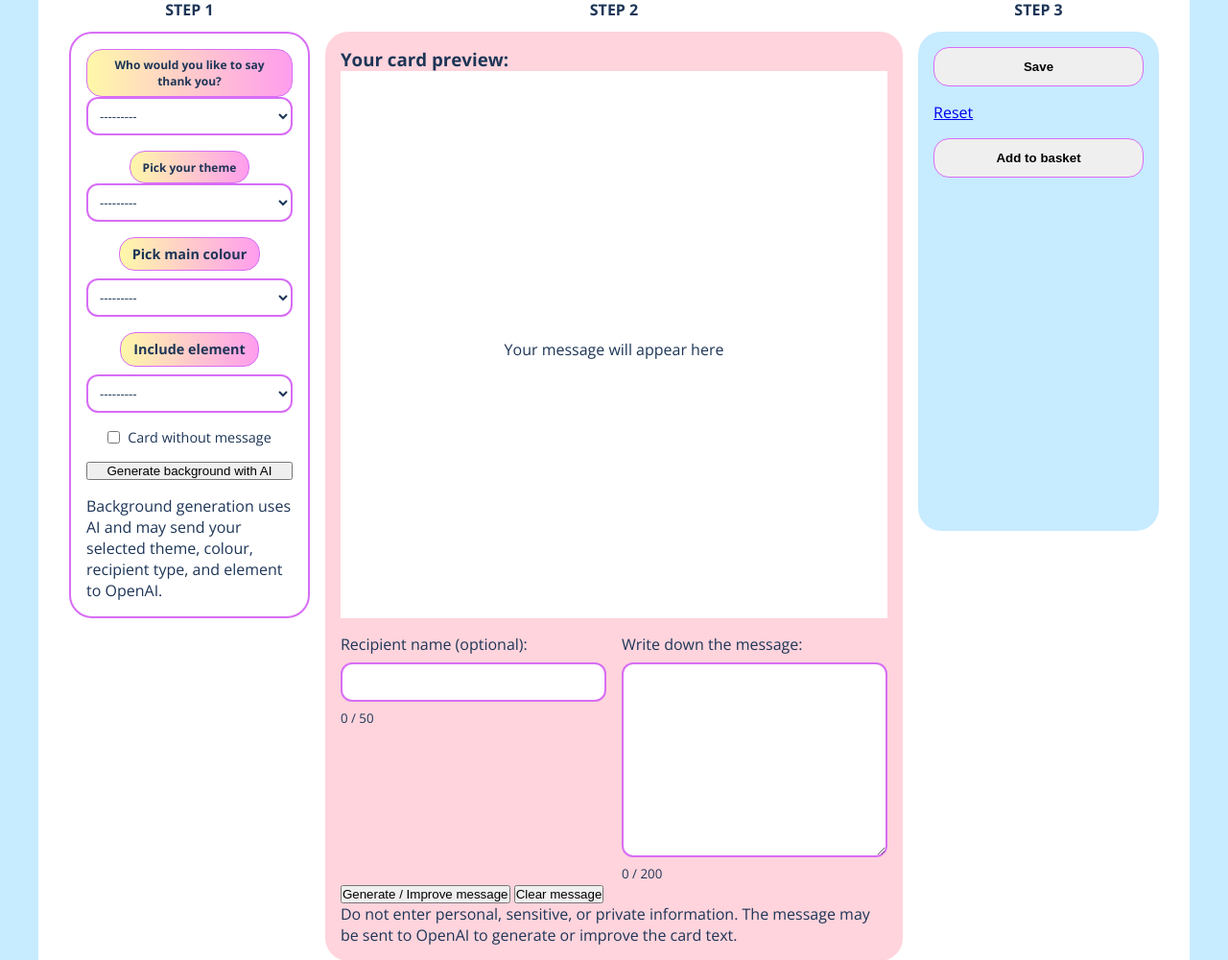
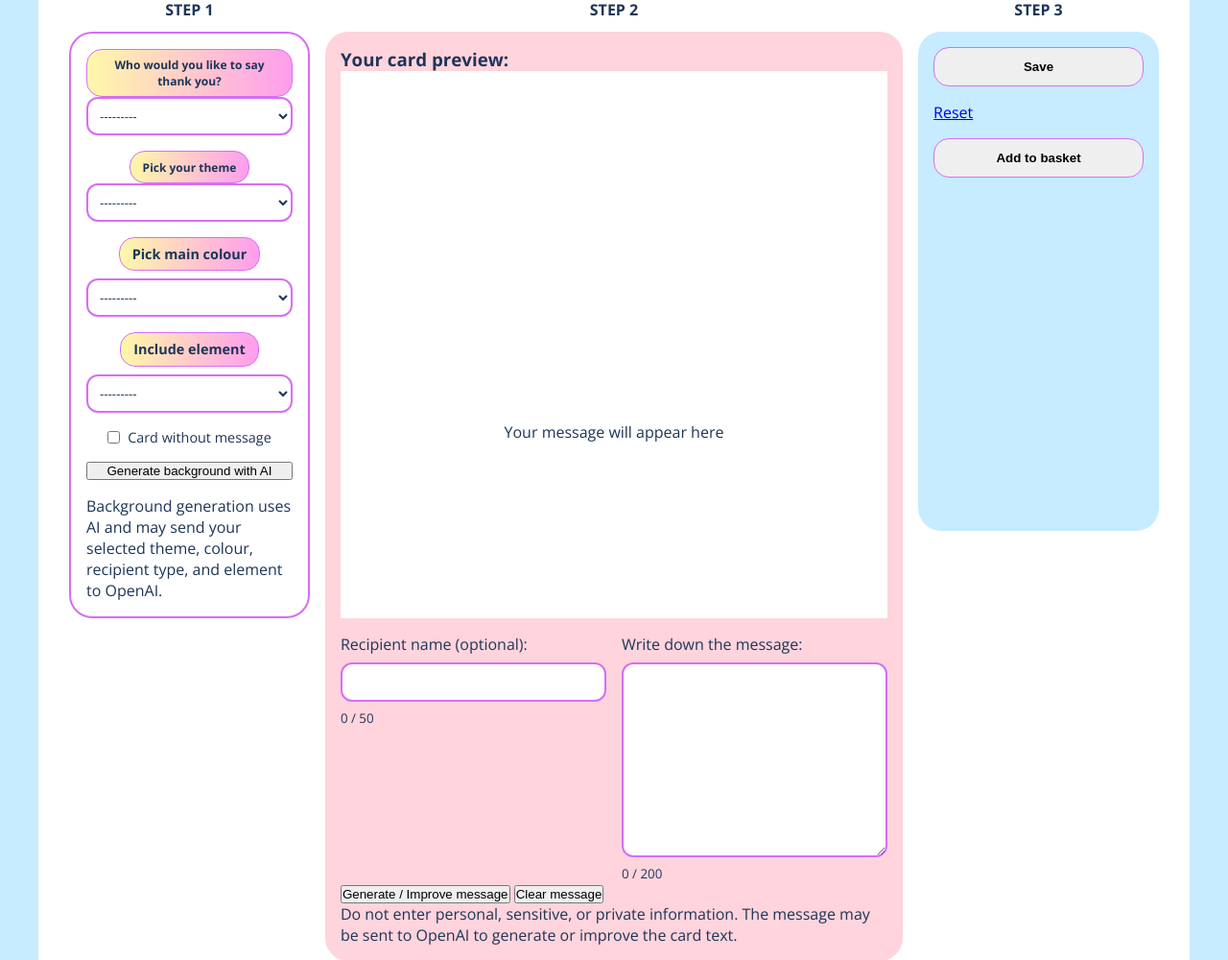
Before and after one commit to Kanareknie/thank_u_card, a Django app: page / in a window 1280 px wide. Shown: the part 174-1174 px from the top of the page at 96% size. Run offline with Django 4.2, Linux system fonts and the light colour scheme; a user stored in the database is signed in; data that the repository does not hold is empty; parts of the project's set-up code (start-up, migrations or seed data) failed here and were passed over; some libraries are stand-ins or nearby versions.

Commit message:
Update the generation background requirements to not cut title, also move the text aread down and make the container 80% wide

```diff
--- a/cards/openai_helpers.py
+++ b/cards/openai_helpers.py
@@ -66,6 +66,7 @@ def generate_card_background(card):
     - create a decorative frame or border design
     - include the exact title text "Thank You" near the top center, the title must be readable, correctly spelled, and not distorted
     - use only the words "Thank You"; do not add any other words or letters
+    - make sure the full title "Thank You" is completely visible and not cut off
     - leave a large empty central area below the title for the user's message
     - keep the main decorative elements around the edges and corners
     - the empty message area should be centered and cover about 50 to 60 percent of the card width
--- a/static/css/pages.css
+++ b/static/css/pages.css
@@ -154,6 +154,8 @@
   justify-content: center;
   text-align: center;
   pointer-events: none;
+  /* moving the content down */
+  transform: translateY(15%);
 }
 
 .preview-form {
@@ -203,8 +205,8 @@ textarea {
 }
 
 .card-message-box {
-  width: 58%;
-  max-width: 58%;
+  width: 80%;
+  max-width: 80%;
   padding: 0.8rem 1rem;
   background: rgba(255, 255, 255, 0.88);
   border-radius: 1rem;
@@ -229,7 +231,6 @@ textarea {
   word-break: break-word;
   white-space: normal;
 }
-
 
 /* ============== */
 /* Options Panel - main settings */
```
